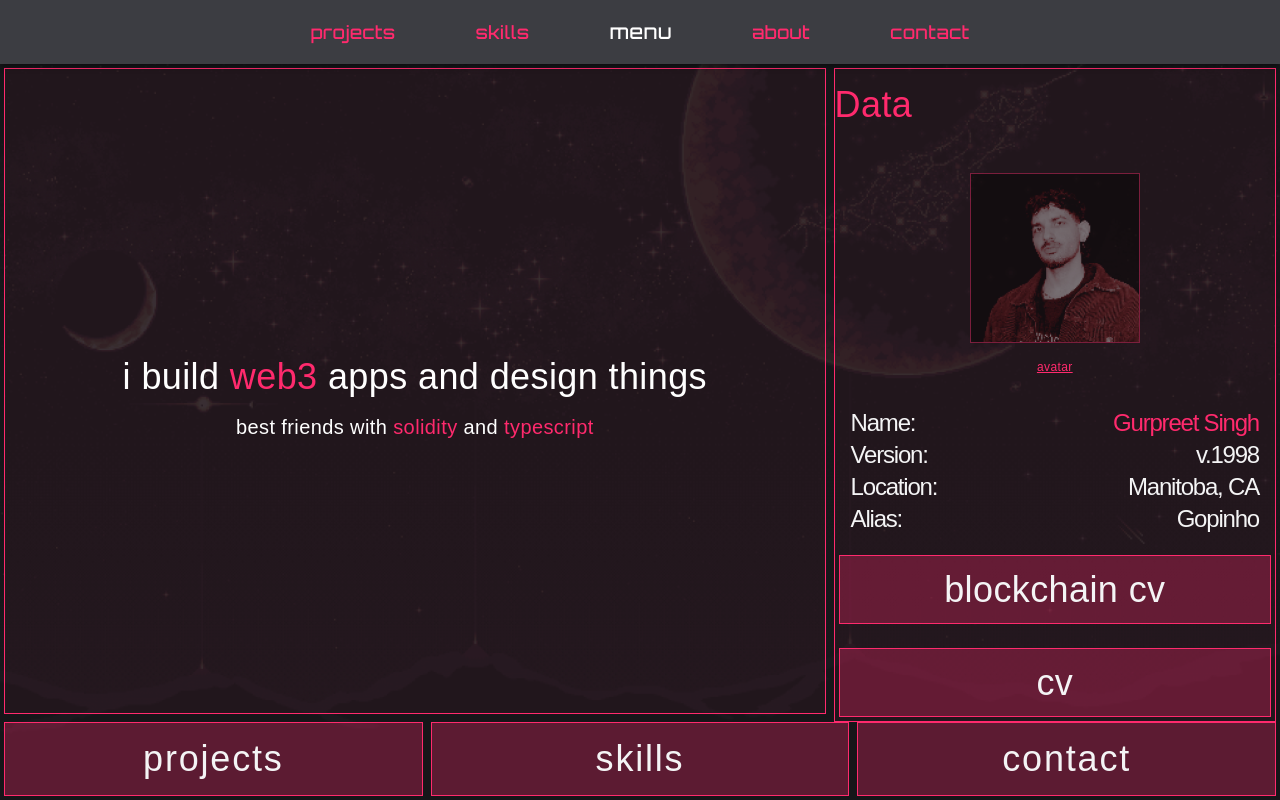
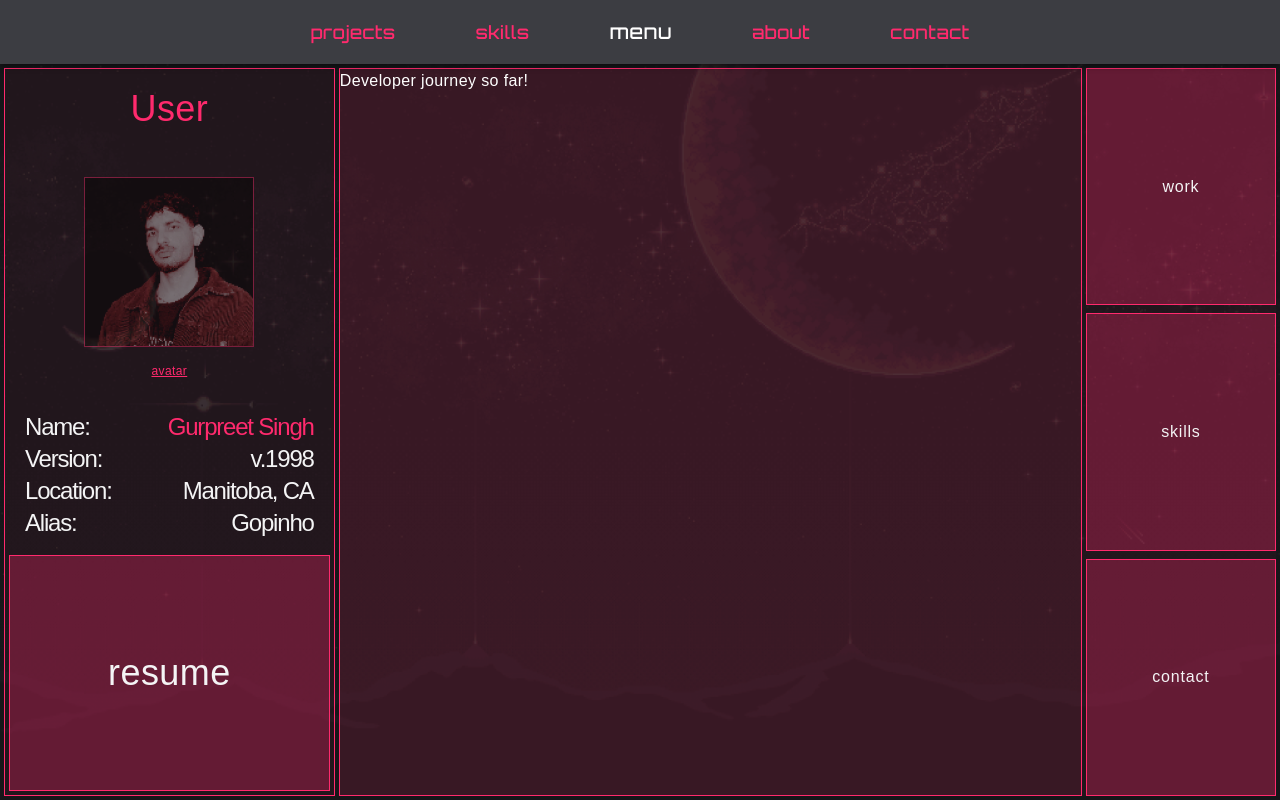
Before and after one commit to gopiinho/devProfile, a Next.js app: page / in a window 1280 px wide. Built offline with nearby package versions, Linux system fonts and the light colour scheme; a web font is replaced by a local one.

Commit message:
feat: new improved layout for main

```diff
--- a/components/Main.jsx
+++ b/components/Main.jsx
@@ -24,23 +24,12 @@ const Main = () => {
             />
             <div
                 style={{ height: "calc(100%)" }}
-                className="flex h-screen w-full justify-between sm:flex-col md:flex-col lg:flex-col"
+                className="flex h-screen w-full justify-between p-1 sm:flex-col"
             >
-                <div className="flex h-full sm:flex-col md:flex-row lg:flex-row">
-                    <div className="m-1 flex flex-col items-center justify-center gap-4 border border-[#ff2a6d] bg-[#ff2a6d]/5 font-electro sm:w-full md:w-[65%] lg:w-[65%]">
-                        <h1 className="mt-4 font-electro text-4xl text-white ">
-                            i build <span className="text-[#ff2a6d]">web3</span>{" "}
-                            apps and design things
-                        </h1>
-                        <h1 className="font-electro text-xl text-white">
-                            best friends with{" "}
-                            <span className="text-[#ff2a6d]">solidity</span> and{" "}
-                            <span className="text-[#ff2a6d]">typescript</span>
-                        </h1>
-                    </div>
-                    <div className="m-1 flex flex-col gap-4 border border-[#ff2a6d] bg-[#ff2a6d]/5 text-left font-electro sm:h-full sm:w-full md:w-[40%] lg:w-[35%]">
-                        <h1 className="mb-8 mt-4 font-electro text-4xl text-[#ff2a6d]">
-                            Data
+                <div className="flex h-full gap-1 sm:flex-col md:flex-row ">
+                    <div className="flex flex-col gap-4 border border-[#ff2a6d] bg-[#ff2a6d]/5 p-1 text-left font-electro sm:h-full sm:w-full md:w-[40%] lg:w-[35%]">
+                        <h1 className="mb-8 mt-4 text-center font-electro text-4xl text-[#ff2a6d]">
+                            User
                         </h1>
                         <Image
                             src={avatar}
@@ -77,38 +66,31 @@ const Main = () => {
                             href="https://drive.google.com/file/d/1OExEROBqbM1LBC46ofQPJSkYKOnuLYC4/view?usp=share_link"
                             target="_blank"
                             rel="noopener noreferrer"
-                            className="m-1 flex h-full transform items-center justify-center border border-[#ff2a6d] bg-[#ff2a6d]/30 py-2 duration-300 hover:bg-[#ff2a6d]/60 sm:text-xl md:text-2xl lg:text-4xl"
+                            className="flex h-16 flex-grow transform items-center justify-center border border-[#ff2a6d] bg-[#ff2a6d]/30 duration-300 hover:bg-[#ff2a6d]/60 sm:text-xl md:h-full md:text-2xl lg:text-4xl"
                         >
-                            blockchain cv
-                        </Link>
-                        <Link
-                            href="https://drive.google.com/file/d/1OExEROBqbM1LBC46ofQPJSkYKOnuLYC4/view?usp=share_link"
-                            target="_blank"
-                            rel="noopener noreferrer"
-                            className="m-1 flex h-full transform items-center justify-center border border-[#ff2a6d] bg-[#ff2a6d]/30 py-2 duration-300 hover:bg-[#ff2a6d]/60 sm:text-xl md:text-2xl lg:text-4xl"
-                        >
-                            cv
+                            resume
                         </Link>
                     </div>
-                </div>
-                <div>
-                    <div className="h-full w-full sm:text-base md:text-2xl lg:text-4xl">
-                        <div className="grid h-full w-full grid-cols-3 justify-center text-center font-electro tracking-wider sm:grid-cols-1 md:grid-cols-3">
+                    <div className="flex flex-col items-center justify-center gap-1 bg-[#ff2a6d]/5 font-electro sm:w-full md:flex-row">
+                        <div className="flex h-full w-full border border-[#ff2a6d] bg-[#ff2a6d]/10 text-white">
+                            <p>Developer journey so far!</p>
+                        </div>
+                        <div className="sm flex h-full w-full flex-col justify-stretch gap-2 text-center font-electro tracking-wider md:w-60 ">
                             <Link
                                 href="/projects"
-                                className="m-1 flex transform items-center justify-center gap-4 border border-[#ff2a6d] bg-[#ff2a6d]/30 py-4 duration-300 hover:bg-[#ff2a6d]/60"
+                                className="flex h-full transform items-center justify-center border border-[#ff2a6d] bg-[#ff2a6d]/30 py-4 duration-300 hover:bg-[#ff2a6d]/60"
                             >
-                                projects
+                                work
                             </Link>
                             <Link
                                 href="/skills"
-                                className="m-1 flex transform items-center justify-center gap-4 border border-[#ff2a6d] bg-[#ff2a6d]/30 py-4 duration-300 hover:bg-[#ff2a6d]/60"
+                                className=" flex h-full transform items-center justify-center border border-[#ff2a6d] bg-[#ff2a6d]/30 py-4 duration-300 hover:bg-[#ff2a6d]/60"
                             >
                                 skills
                             </Link>
                             <Link
                                 href="/contact"
-                                className="m-1 flex transform items-center justify-center gap-4 border border-[#ff2a6d] bg-[#ff2a6d]/30 py-4 duration-300 hover:bg-[#ff2a6d]/60"
+                                className=" flex h-full transform items-center justify-center border border-[#ff2a6d] bg-[#ff2a6d]/30 py-4 duration-300 hover:bg-[#ff2a6d]/60"
                             >
                                 contact
                             </Link>
--- a/tailwind.config.js
+++ b/tailwind.config.js
@@ -7,7 +7,7 @@ module.exports = {
     theme: {
         extend: {
             screens: {
-                sm: "390px",
+                sm: "350px",
                 // => @media (min-width: 360px) { ... }
 
                 sm2: "550px",
```
